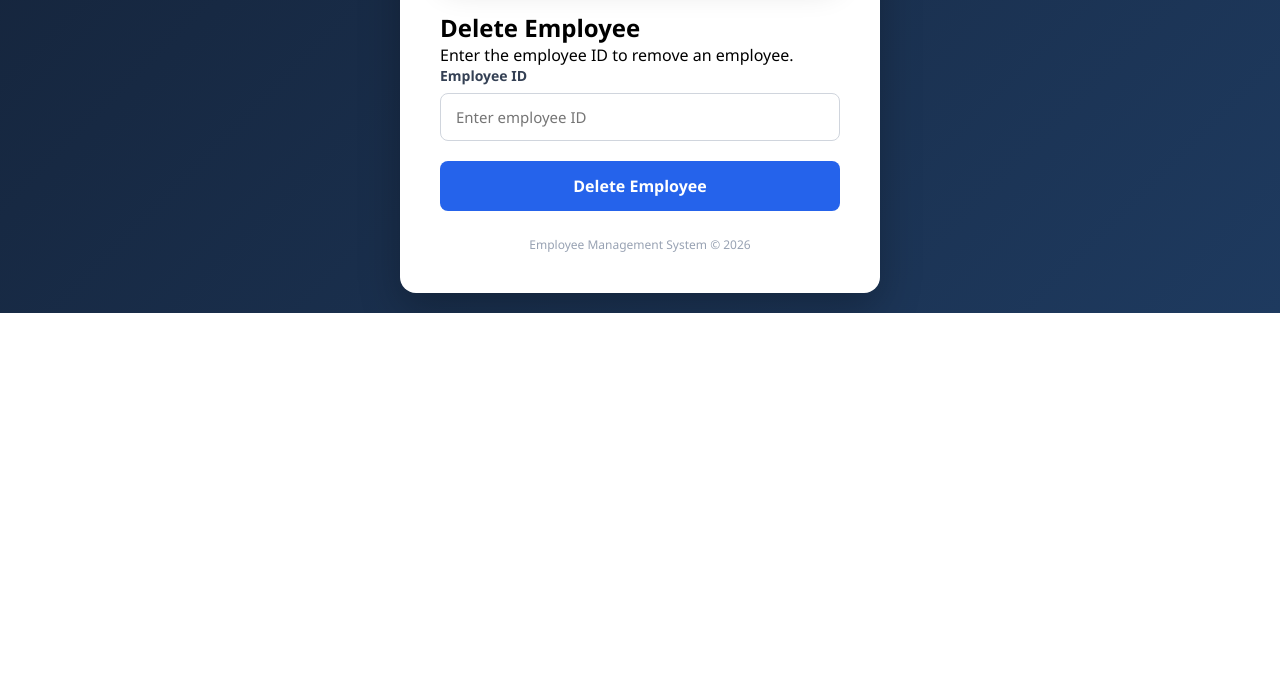
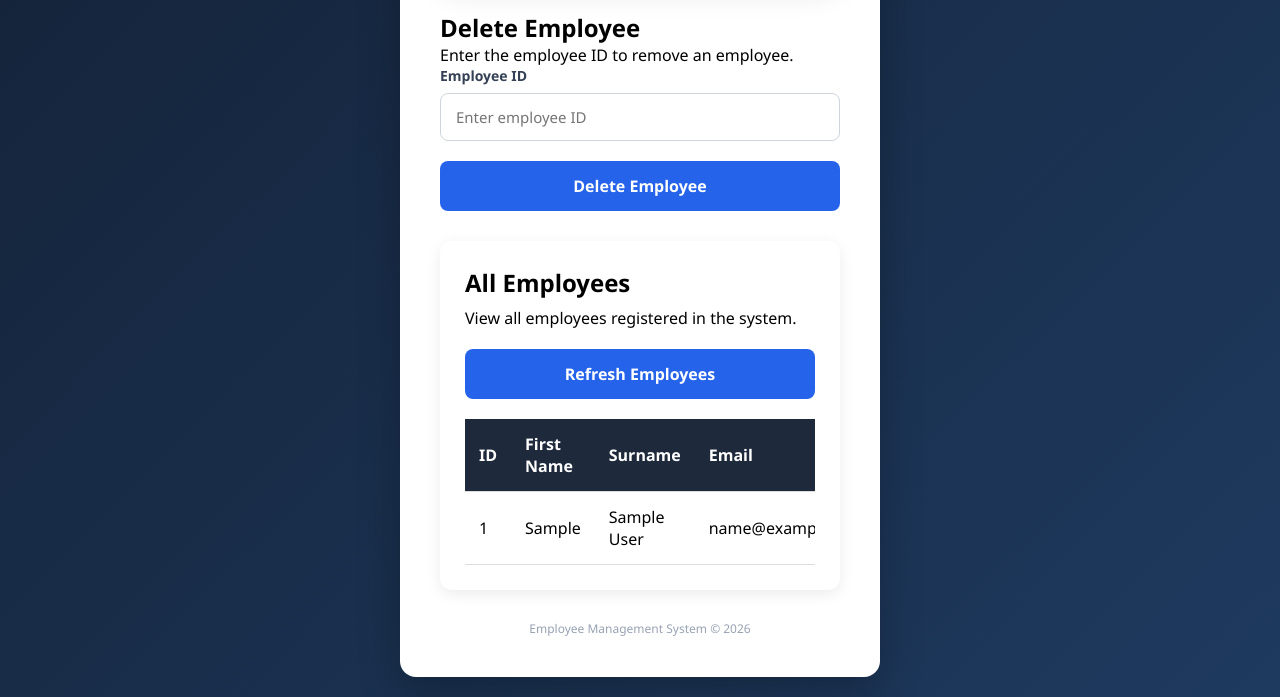
Before and after one commit to Ntiyiso485/vanilla-js-crud-lab, a Spring Boot app: page / in a window 1280 px wide. Shown: the part 1144-1841 px from the top of the page. Before the commit the page ends 1457 px from the top, so only its background shows below. Run offline with Spring Boot 4, Linux system fonts and the light colour scheme; tables that the repository leaves empty hold one stand-in row (values such as "Sample post").

Commit message:
CRUD view all from DB

```diff
--- a/src/main/java/org/example/employeeapplication/Controller/EmployeeController.java
+++ b/src/main/java/org/example/employeeapplication/Controller/EmployeeController.java
@@ -3,6 +3,8 @@ package org.example.employeeapplication.Controller;
 import org.example.employeeapplication.Entity.Employee;
 import org.example.employeeapplication.Service.EmployeeService;
 import org.springframework.web.bind.annotation.*;
+
+import java.util.List;
 
 @RestController
 @RequestMapping("/api/Employee")
@@ -32,5 +34,9 @@ public class EmployeeController {
 
         return "Employee deleted successfully";
     }
+    @GetMapping
+    public List<Employee> getAllEmployees() {
+        return employeeService.getAllEmployees();
+    }
 
 }
--- a/src/main/java/org/example/employeeapplication/Service/EmployeeService.java
+++ b/src/main/java/org/example/employeeapplication/Service/EmployeeService.java
@@ -4,6 +4,8 @@ import org.example.employeeapplication.EmployeeRepository.EmployeeRepository;
 import org.example.employeeapplication.Entity.Employee;
 import org.springframework.stereotype.Service;
 import org.springframework.web.bind.annotation.PathVariable;
+
+import java.util.List;
 
 @Service
 public class EmployeeService {
@@ -37,4 +39,8 @@ public class EmployeeService {
 
         employeeRepository.delete(employee);
     }
+    public List<Employee> getAllEmployees() {
+        return employeeRepository.findAll();
+    }
+
 }
--- a/src/main/resources/static/index.html
+++ b/src/main/resources/static/index.html
@@ -122,6 +122,35 @@
         </button>
 
     </section>
+    <section class="employees-container">
+
+        <div class="employees-header">
+            <h2>All Employees</h2>
+            <p>View all employees registered in the system.</p>
+        </div>
+
+        <button type="button" id="loadEmployeesBtn">
+            Refresh Employees
+        </button>
+
+        <div class="table-wrapper">
+            <table>
+                <thead>
+                <tr>
+                    <th>ID</th>
+                    <th>First Name</th>
+                    <th>Surname</th>
+                    <th>Email</th>
+                </tr>
+                </thead>
+
+                <tbody id="employeeTableBody">
+                <!-- Employees will be displayed here -->
+                </tbody>
+            </table>
+        </div>
+
+    </section>
 
 
 
--- a/src/main/resources/static/script.js
+++ b/src/main/resources/static/script.js
@@ -167,3 +167,59 @@ deleteBtn.addEventListener("click", async function () {
 
     }
 });
+
+const loadEmployeesBtn = document.getElementById("loadEmployeesBtn");
+
+async function getAllEmployees() {
+
+    const tableBody = document.getElementById("employeeTableBody");
+
+    try {
+
+        const response = await fetch("/api/Employee");
+
+        if (!response.ok) {
+            throw new Error("Failed to retrieve employees");
+        }
+
+        const employees = await response.json();
+
+        tableBody.innerHTML = "";
+
+        if (employees.length === 0) {
+            tableBody.innerHTML = `
+                <tr>
+                    <td colspan="4">No employees found.</td>
+                </tr>
+            `;
+            return;
+        }
+
+        employees.forEach(employee => {
+
+            const row = document.createElement("tr");
+
+            [employee.id, employee.name, employee.surname, employee.email]
+                .forEach(value => {
+                    const cell = document.createElement("td");
+                    cell.textContent = value ?? "";
+                    row.appendChild(cell);
+                });
+
+            tableBody.appendChild(row);
+
+        });
+
+    } catch (error) {
+
+        console.error(error);
+        alert("Unable to load employees.");
+
+    }
+}
+
+
+getAllEmployees();
+
+
+loadEmployeesBtn.addEventListener("click", getAllEmployees);
--- a/src/main/resources/static/style.css
+++ b/src/main/resources/static/style.css
@@ -207,3 +207,44 @@ button:hover {
         width: 100%;
     }
 }
+.employees-container {
+    background: white;
+    padding: 25px;
+    margin: 30px auto;
+    max-width: 900px;
+    border-radius: 12px;
+    box-shadow: 0 4px 15px rgba(0, 0, 0, 0.08);
+}
+
+.employees-header {
+    margin-bottom: 20px;
+}
+
+.employees-header h2 {
+    margin-bottom: 8px;
+}
+
+.table-wrapper {
+    overflow-x: auto;
+    margin-top: 20px;
+}
+
+table {
+    width: 100%;
+    border-collapse: collapse;
+    text-align: left;
+}
+
+th, td {
+    padding: 14px;
+    border-bottom: 1px solid #ddd;
+}
+
+th {
+    background: #1e293b;
+    color: white;
+}
+
+tbody tr:hover {
+    background: #f1f5f9;
+}
```
